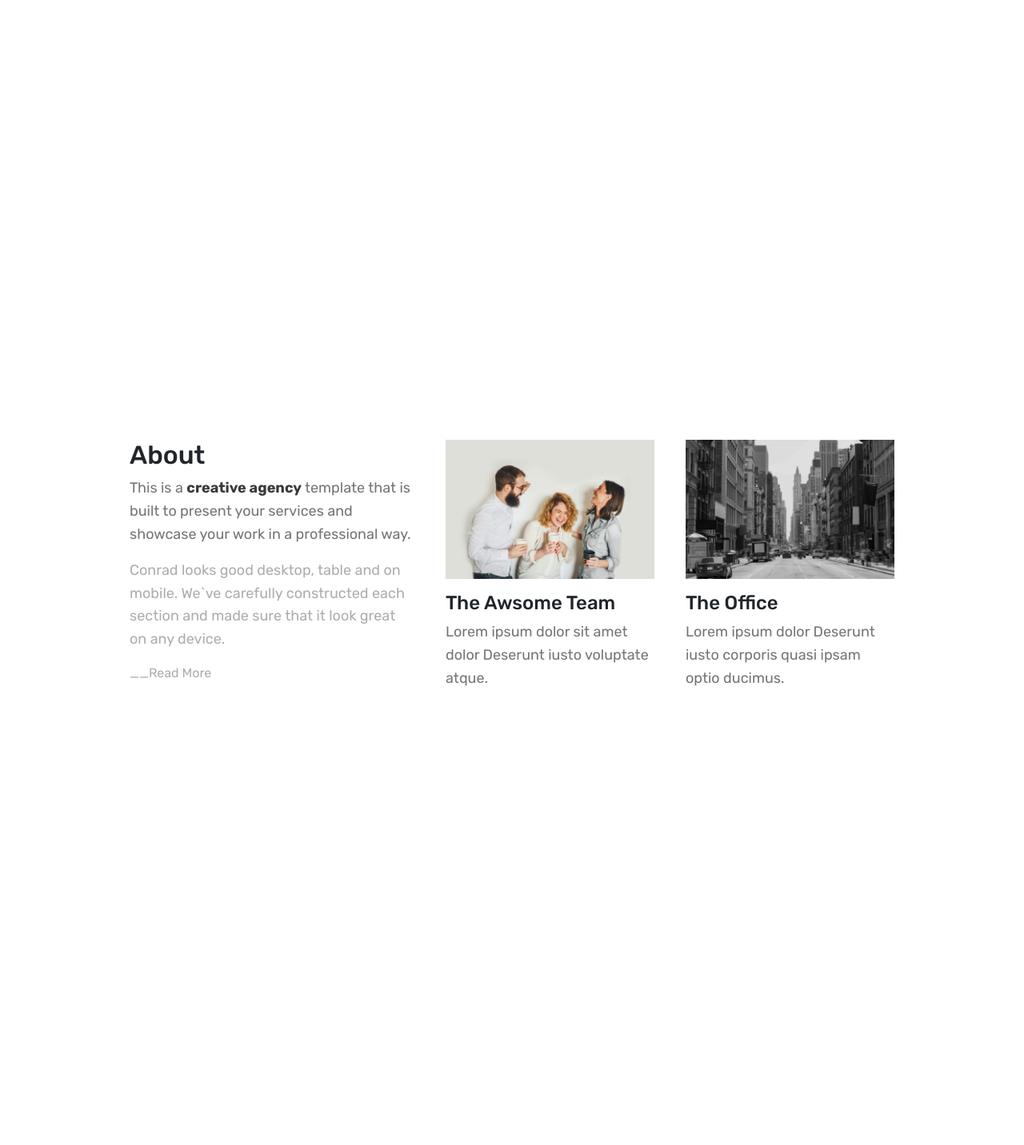
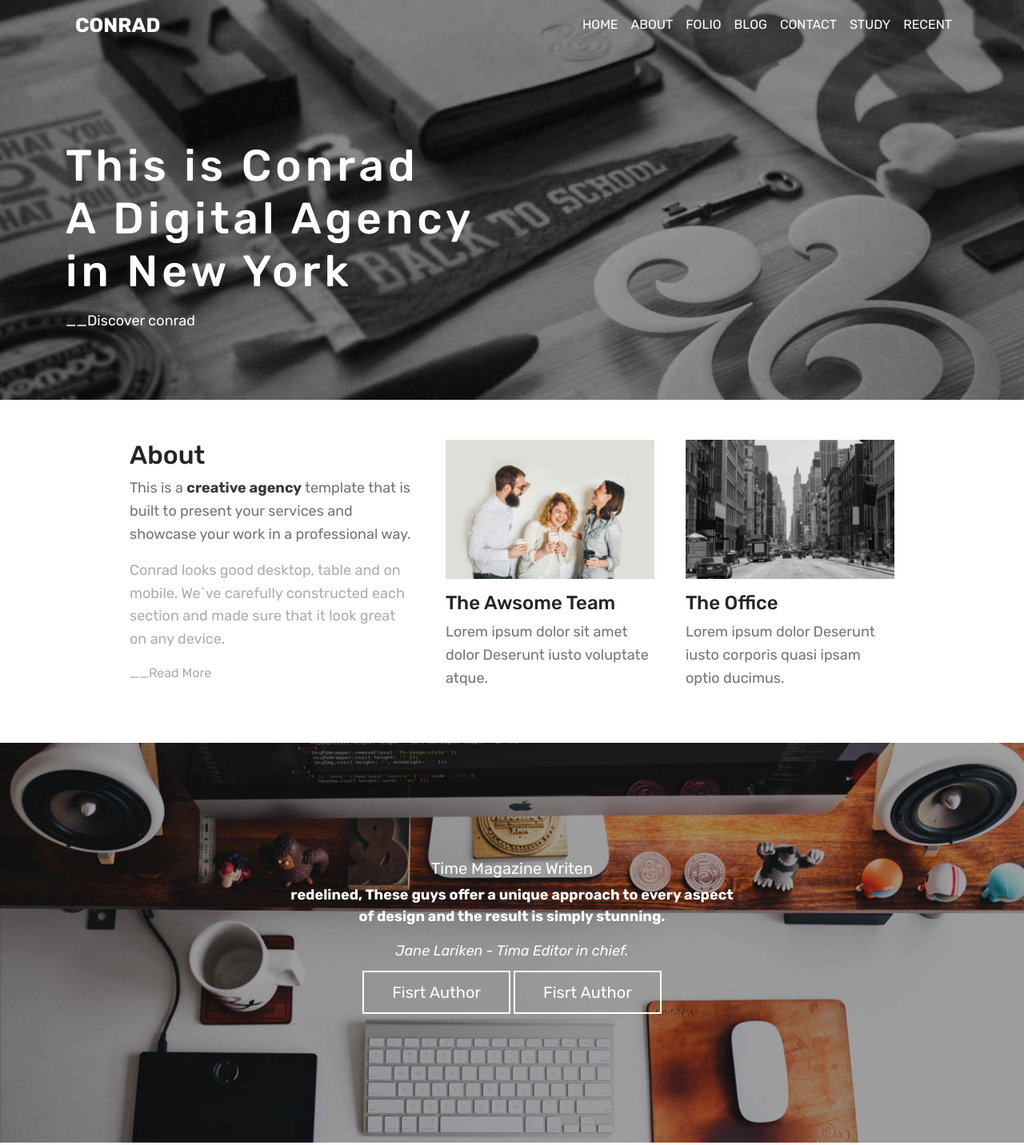
Before and after one commit to mordieh/jQuery-template, a plain HTML site: page index.html in a window 1280 px wide. Shown: the top 1432 px of the page at 80% size. Drawn offline with nearby package versions, Linux system fonts and the light colour scheme.

Commit message:
Update style.css

```diff
--- a/css/style.css
+++ b/css/style.css
@@ -32,7 +32,8 @@ header {
 section.conrad {
     width: 100%;
     height: 500px;
-    background-image: url(./images/slide-1-fs.jpg);
+    background-image: url(../images/slide-1-fs.jpg);
+    background-color: #222;
     background-size: cover;
     background-attachment: fixed;
 }
@@ -170,7 +171,8 @@ section.about .row {
 
 /* FOLIO */
 section.folio {
-    background-image: url("./images/slide-7-fw.jpg");
+    background-image: url("../images/slide-7-fw.jpg");
+    background-color: #222;
     background-size: cover;
     background-attachment: fixed;
     height: 500px;
```
